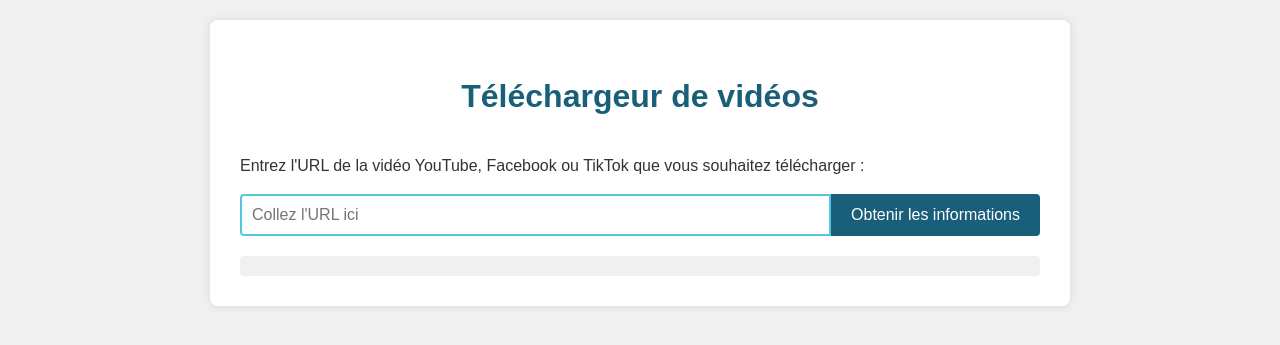
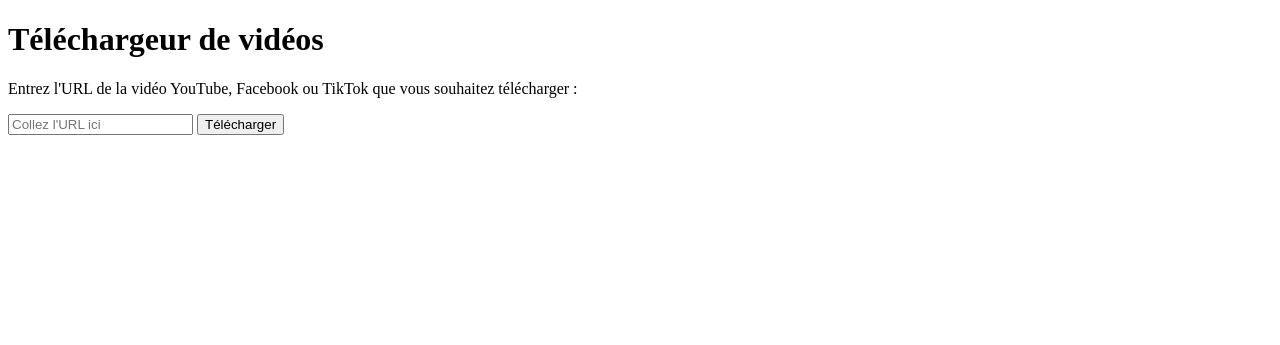
Before and after one commit to lionellite/LiteDL, a Django app: page / in a window 1280 px wide. Shown: the top 345 px of the page. Run offline with Django 5.2, Linux system fonts and the light colour scheme.

Commit message:
17.8 commit html update

```diff
--- a/LiteDL/downloader/templates/downloader/index.html
+++ b/LiteDL/downloader/templates/downloader/index.html
@@ -1,205 +1,20 @@
 <!DOCTYPE html>
 <html lang="fr">
-
 <head>
-    <meta charset="UTF-8">
-    <meta name="viewport" content="width=device-width, initial-scale=1.0">
-    <title>Téléchargeur de vidéos</title>
-    <style>
-        :root {
-            --primary-blue: #1a5f7a;
-            --secondary-blue: #57c5e0;
-            --primary-red: #b22222;
-            --secondary-red: #ff6347;
-            --light-gray: #f0f0f0;
-            --dark-gray: #333333;
-        }
-
-        body {
-            font-family: 'Arial', sans-serif;
-            line-height: 1.6;
-            color: var(--dark-gray);
-            background-color: var(--light-gray);
-            margin: 0;
-            padding: 20px;
-        }
-
-        .container {
-            max-width: 800px;
-            margin: 0 auto;
-            background-color: white;
-            padding: 30px;
-            border-radius: 8px;
-            box-shadow: 0 0 10px rgba(0, 0, 0, 0.1);
-        }
-
-        h1 {
-            color: var(--primary-blue);
-            text-align: center;
-            margin-bottom: 30px;
-        }
-
-        #url-form {
-            display: flex;
-            margin-bottom: 20px;
-        }
-
-        #url-input {
-            flex-grow: 1;
-            padding: 10px;
-            border: 2px solid var(--secondary-blue);
-            border-radius: 4px 0 0 4px;
-            font-size: 16px;
-        }
-
-        #info-btn {
-            padding: 10px 20px;
-            background-color: var(--primary-blue);
-            color: white;
-            border: none;
-            border-radius: 0 4px 4px 0;
-            cursor: pointer;
-            font-size: 16px;
-            transition: background-color 0.3s;
-        }
-
-        #info-btn:hover {
-            background-color: var(--secondary-blue);
-        }
-
-        #preview {
-            background-color: white;
-            border: 2px solid var(--secondary-blue);
-            border-radius: 8px;
-            padding: 20px;
-            margin-top: 20px;
-            display: none;
-        }
-
-        #video-title {
-            color: var(--primary-blue);
-            margin-top: 0;
-        }
-
-        #thumbnail {
-            max-width: 100%;
-            height: auto;
-            border-radius: 4px;
-            margin-bottom: 15px;
-        }
-
-        #format-select {
-            width: 100%;
-            padding: 10px;
-            margin-bottom: 15px;
-            border: 1px solid var(--secondary-blue);
-            border-radius: 4px;
-            font-size: 16px;
-        }
-
-        #download-btn {
-            display: block;
-            width: 100%;
-            padding: 10px;
-            background-color: var(--primary-red);
-            color: white;
-            border: none;
-            border-radius: 4px;
-            cursor: pointer;
-            font-size: 16px;
-            transition: background-color 0.3s;
-        }
-
-        #download-btn:hover {
-            background-color: var(--secondary-red);
-        }
-
-        #result {
-            margin-top: 20px;
-            padding: 10px;
-            border-radius: 4px;
-            background-color: var(--light-gray);
-            color: var(--primary-red);
-        }
-    </style>
+    <!-- ... (le reste du head reste inchangé) ... -->
 </head>
-
 <body>
-    <div class="container">
-        <h1>Téléchargeur de vidéos</h1>
-        <p>Entrez l'URL de la vidéo YouTube, Facebook ou TikTok que vous souhaitez télécharger :</p>
-        <form id="url-form">
-            {% csrf_token %}
-            <input type="text" id="url-input" name="url" placeholder="Collez l'URL ici" required>
-            <button type="submit" id="info-btn">Obtenir les informations</button>
-        </form>
-        <div id="preview">
-            <h2 id="video-title"></h2>
-            <img id="thumbnail" src="" alt="Miniature de la vidéo">
-            <select id="format-select"></select>
-            <button id="download-btn">Télécharger</button>
-        </div>
-        <div id="result"></div>
+    <h1>Téléchargeur de vidéos</h1>
+    <p>Entrez l'URL de la vidéo YouTube, Facebook ou TikTok que vous souhaitez télécharger :</p>
+    <form method="post" action="{% url 'download' %}">
+        {% csrf_token %}
+        <input type="text" id="url-input" name="url" placeholder="Collez l'URL ici" required>
+        <button type="submit" id="download-btn">Télécharger</button>
+    </form>
+    {% if message %}
+    <div id="result" {% if 'erreur' in message.lower %}style="color: red;"{% endif %}>
+        {{ message }}
     </div>
-
-    <script>
-        // Le code JavaScript reste inchangé
-        document.getElementById('url-form').addEventListener('submit', function (e) {
-            e.preventDefault();
-            const url = document.getElementById('url-input').value;
-            fetch('/get_video_info/', {
-                method: 'POST',
-                headers: {
-                    'Content-Type': 'application/x-www-form-urlencoded',
-                    'X-CSRFToken': '{{ csrf_token }}'
-                },
-                body: 'url=' + encodeURIComponent(url)
-            })
-                .then(response => response.json())
-                .then(data => {
-                    if (data.error) {
-                        document.getElementById('result').innerHTML = data.error;
-                        return;
-                    }
-                    document.getElementById('video-title').textContent = data.title;
-                    document.getElementById('thumbnail').src = data.thumbnail;
-                    const select = document.getElementById('format-select');
-                    select.innerHTML = '';
-                    data.formats.forEach(format => {
-                        const option = document.createElement('option');
-                        option.value = format.format_id;
-                        option.textContent = `${format.resolution} - ${format.ext} (${format.filesize} bytes)`;
-                        select.appendChild(option);
-                    });
-                    document.getElementById('preview').style.display = 'block';
-                });
-        });
-
-        document.getElementById('download-btn').addEventListener('click', function () {
-            const url = document.getElementById('url-input').value;
-            const formatId = document.getElementById('format-select').value;
-            const form = document.createElement('form');
-            form.method = 'POST';
-            form.action = '/download/';
-            const csrfInput = document.createElement('input');
-            csrfInput.type = 'hidden';
-            csrfInput.name = 'csrfmiddlewaretoken';
-            csrfInput.value = '{{ csrf_token }}';
-            form.appendChild(csrfInput);
-            const urlInput = document.createElement('input');
-            urlInput.type = 'hidden';
-            urlInput.name = 'url';
-            urlInput.value = url;
-            form.appendChild(urlInput);
-            const formatInput = document.createElement('input');
-            formatInput.type = 'hidden';
-            formatInput.name = 'format_id';
-            formatInput.value = formatId;
-            form.appendChild(formatInput);
-            document.body.appendChild(form);
-            form.submit();
-        });
-    </script>
+    {% endif %}
 </body>
-
 </html>
--- a/LiteDL/downloader/urls.py
+++ b/LiteDL/downloader/urls.py
@@ -1,8 +1,10 @@
 from django.urls import path
 from . import views
+from django.contrib.auth.decorators import user_passes_test
+from .tasks import clean_old_downloads
 
 urlpatterns = [
     path('', views.index, name='index'),
-    path('get_video_info/', views.get_video_info, name='get_video_info'),
     path('download/', views.download, name='download'),
+    path('clean/', user_passes_test(lambda u: u.is_superuser)(clean_old_downloads), name='clean'),
 ]
--- a/LiteDL/downloader/views.py
+++ b/LiteDL/downloader/views.py
@@ -1,17 +1,14 @@
 import os
+import time
 from django.shortcuts import render
-from django.http import JsonResponse, FileResponse
+from django.http import FileResponse, HttpResponseForbidden
 from django.views.decorators.http import require_http_methods
+from django.core.files.storage import default_storage
 from django.conf import settings
 #from ratelimit.decorators import ratelimit
 import yt_dlp
 
-
-def truncate_filename(filename, max_length=100):
-    name, ext = os.path.splitext(filename)
-    if len(name) > max_length:
-        return name[:max_length] + '...' + ext
-    return filename
+ALLOWED_DOMAINS = ['youtube.com', 'youtu.be', 'facebook.com', 'fb.watch', 'tiktok.com']
 
 
 @require_http_methods(["GET"])
@@ -21,59 +18,39 @@ def index(request):
 
 @require_http_methods(["POST"])
 #@ratelimit(key='ip', rate='10/h', block=True)
-def get_video_info(request):
+def download(request):
     url = request.POST.get('url', '').strip()
 
-    if not url:
-        return JsonResponse({'error': 'URL invalide.'}, status=400)
-
-    try:
-        ydl_opts = {'format': 'bestaudio/best'}
-        with yt_dlp.YoutubeDL(ydl_opts) as ydl:
-            info = ydl.extract_info(url, download=False)
-
-        formats = [
-            {
-                'format_id': f['format_id'],
-                'ext': f['ext'],
-                'resolution': f.get('resolution', 'Audio'),
-                'filesize': f.get('filesize', 'Unknown')
-            }
-            for f in info['formats'] if f.get('resolution') != 'audio only'
-        ]
-
-        return JsonResponse({
-            'title': truncate_filename(info['title']),
-            'thumbnail': info['thumbnail'],
-            'formats': formats
-        })
-
-    except Exception as e:
-        return JsonResponse({'error': str(e)}, status=400)
-
-
-@require_http_methods(["POST"])
-#@ratelimit(key='ip', rate='5/h', block=True)
-def download(request):
-    url = request.POST.get('url', '').strip()
-    format_id = request.POST.get('format_id', '').strip()
-
-    if not url or not format_id:
-        return JsonResponse({'error': 'URL ou format invalide.'}, status=400)
+    if not url or not any(domain in url for domain in ALLOWED_DOMAINS):
+        return render(request, 'downloader/index.html', {'message': 'URL invalide ou non supportée.'})
 
     try:
         ydl_opts = {
-            'format': format_id,
             'outtmpl': os.path.join(settings.MEDIA_ROOT, '%(title)s.%(ext)s'),
+            'format': 'best',
         }
         with yt_dlp.YoutubeDL(ydl_opts) as ydl:
             info = ydl.extract_info(url, download=True)
             filename = ydl.prepare_filename(info)
-            truncated_filename = truncate_filename(os.path.basename(filename))
 
+        # Vérifier si le fichier existe et est accessible
+        if not os.path.exists(filename) or not os.access(filename, os.R_OK):
+            raise FileNotFoundError("Le fichier téléchargé n'est pas accessible.")
+
+        # Configurer la réponse pour le téléchargement
         response = FileResponse(open(filename, 'rb'))
-        response['Content-Disposition'] = f'attachment; filename="{truncated_filename}"'
+        response['Content-Disposition'] = f'attachment; filename="{os.path.basename(filename)}"'
+
+        # Programmer la suppression du fichier
+        default_storage.delete(filename)
+
         return response
 
+    except yt_dlp.utils.DownloadError as e:
+        message = f"Erreur lors du téléchargement : {str(e)}"
+    except FileNotFoundError as e:
+        message = str(e)
     except Exception as e:
-        return JsonResponse({'error': str(e)}, status=400)
+        message = f"Une erreur inattendue s'est produite : {str(e)}"
+
+    return render(request, 'downloader/index.html', {'message': message})
```
